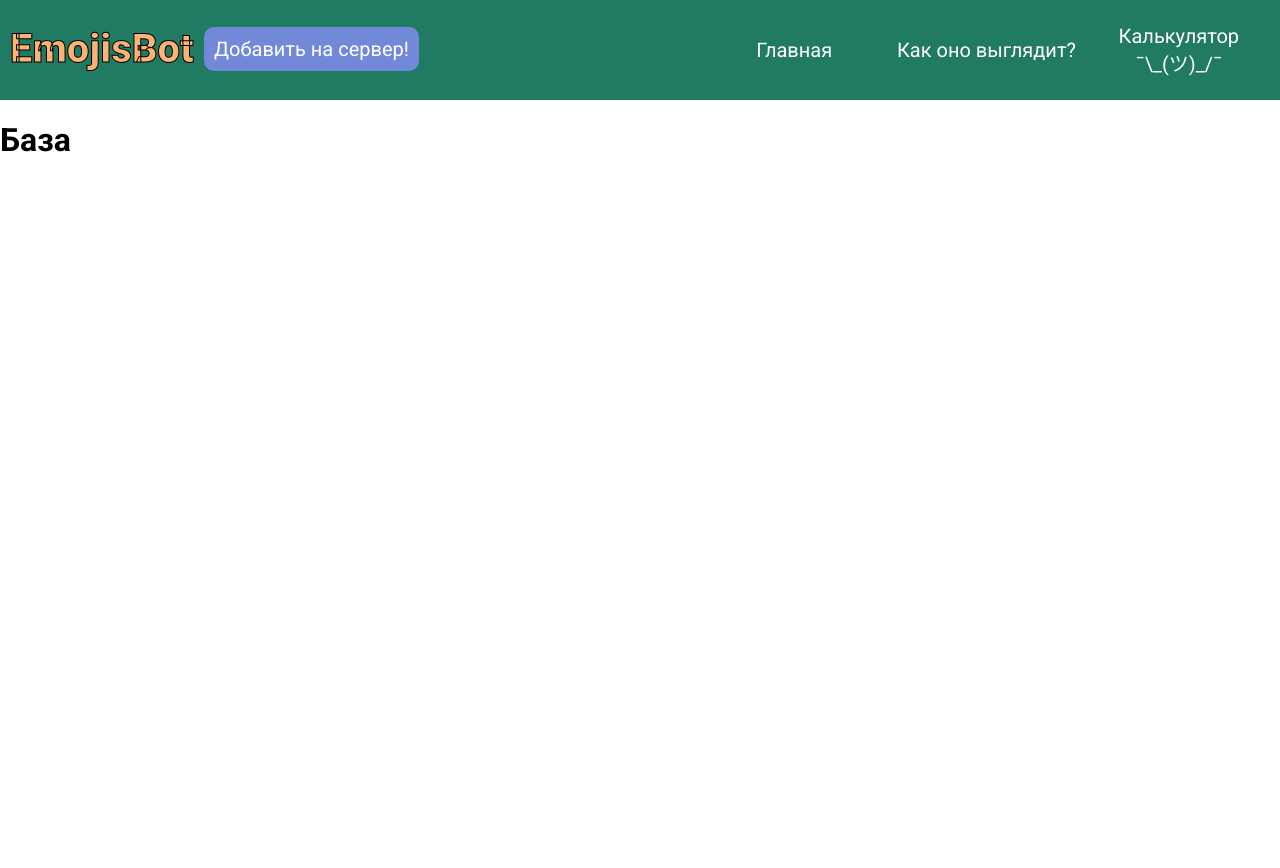
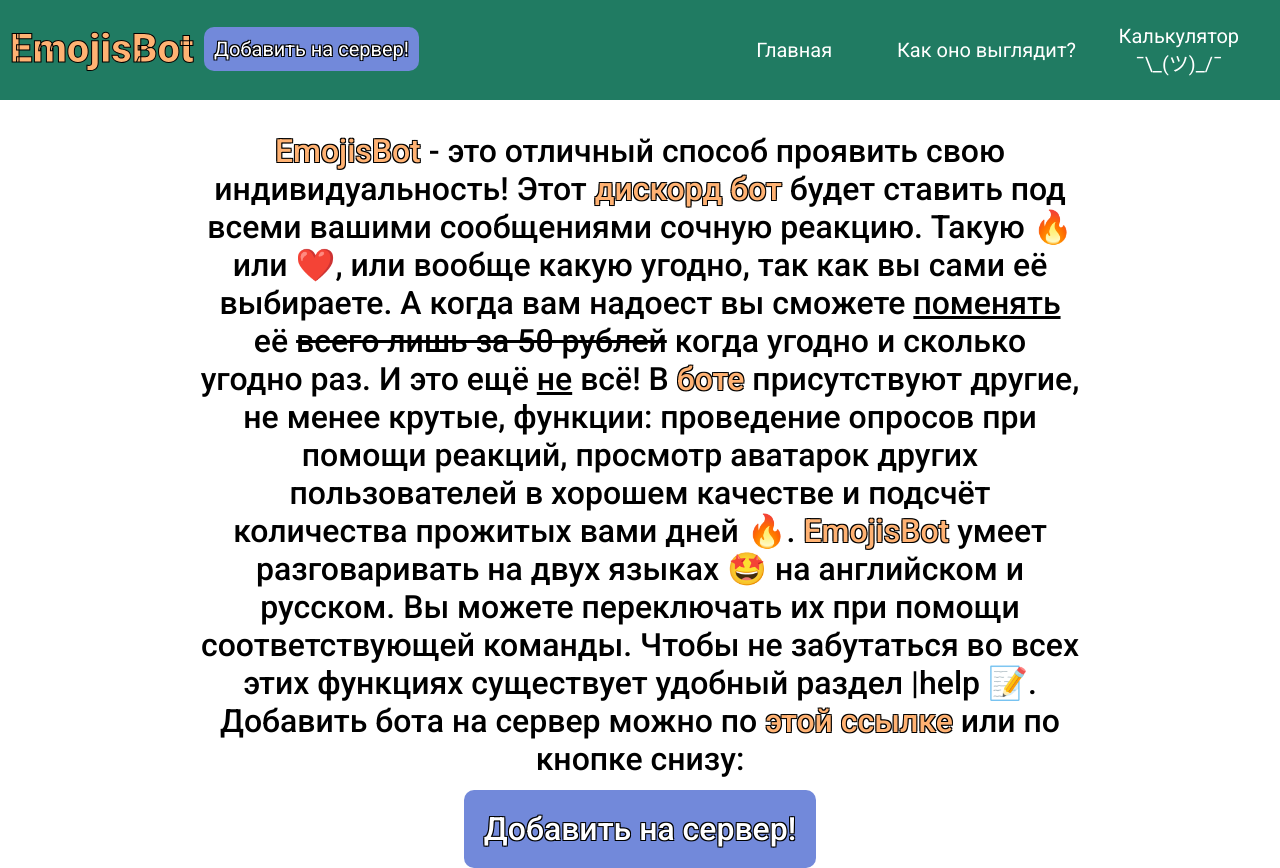
Before and after one commit to DEsimas/emojis-bot-web, a React app: page /home in a window 1280 px wide. Before the commit the page ends 800 px from the top, so only its background shows below. Built offline with nearby package versions, Linux system fonts and the light colour scheme.

Commit message:
home page

```diff
--- a/src/components/header/PcHeader.scss
+++ b/src/components/header/PcHeader.scss
@@ -50,6 +50,7 @@
           text-decoration: none;
           border-radius: 10px;
           transition: background-color 0.5s;
+          text-shadow: -1px -1px 0 #000, 1px -1px 0 #000, -1px 1px 0 #000, 1px 1px 0 #000;
 
           &:hover {
             background-color: $discord-dark-color;
--- a/src/index.jsx
+++ b/src/index.jsx
@@ -2,6 +2,7 @@
 import { createRoot } from 'react-dom/client';
 import { BrowserRouter as Router, Routes, Route, Navigate } from 'react-router-dom';
 
+import Home from './pages/home/Home.jsx';
 import Images from './pages/images/images.jsx';
 import Header from './components/header/Header.jsx';
 
@@ -14,7 +15,7 @@
     <Router>
       <Header />
       <Routes>
-        <Route path='/home' element={<h1>База</h1>} />
+        <Route path='/home' element={<Home />} />
         <Route path='/images' element={<Images />} />
         <Route path='/calculator' element={<h1>Кулятор</h1>} />
         <Route
--- /dev/null
+++ b/src/pages/home/Home.jsx
@@ -0,0 +1,39 @@
+import React from 'react';
+
+import './Home.scss';
+
+export default function Home() {
+  return (
+    <main className='home'>
+      <p className='home-text'>
+        <a
+          target="_blank"
+          rel="noopener noreferrer"
+          href='https://discord.com/api/oauth2/authorize?client_id=883020186339397693&permissions=26933136456768&scope=bot'>EmojisBot
+        </a> - это отличный способ проявить свою индивидуальность! Этот <a
+          target="_blank"
+          rel="noopener noreferrer"
+          href='https://discord.com/api/oauth2/authorize?client_id=883020186339397693&permissions=26933136456768&scope=bot'>дискорд бот
+        </a> будет ставить под всеми вашими сообщениями сочную реакцию. Такую 🔥 или ❤️, или вообще какую угодно, так как вы сами её выбираете. А когда вам надоест вы сможете <u>поменять</u> её <del>всего лишь за 50 рублей</del> когда угодно и сколько угодно раз. И это ещё <u>не</u> всё! В <a
+          target="_blank"
+          rel="noopener noreferrer"
+          href='https://discord.com/api/oauth2/authorize?client_id=883020186339397693&permissions=26933136456768&scope=bot'>боте
+        </a> присутствуют другие, не менее крутые, функции: проведение опросов при помощи реакций, просмотр аватарок других пользователей в хорошем качестве и подсчёт количества прожитых вами дней 🔥. <a
+          target="_blank"
+          rel="noopener noreferrer"
+          href='https://discord.com/api/oauth2/authorize?client_id=883020186339397693&permissions=26933136456768&scope=bot'>EmojisBot
+        </a> умеет разговаривать на двух языках 🤩 на английском и русском. Вы можете переключать их при помощи соответствующей команды. Чтобы не забутаться во всех этих функциях существует удобный раздел |help 📝. Добавить бота на сервер можно по <a
+          target="_blank"
+          rel="noopener noreferrer"
+          href='https://discord.com/api/oauth2/authorize?client_id=883020186339397693&permissions=26933136456768&scope=bot'>этой ссылке
+        </a> или по кнопке снизу:
+      </p>
+      <a
+        target="_blank"
+        rel="noopener noreferrer"
+        href='https://discord.com/api/oauth2/authorize?client_id=883020186339397693&permissions=26933136456768&scope=bot'
+        className='home-link'
+      >Добавить на сервер!</a>
+    </main>
+  )
+}
--- /dev/null
+++ b/src/pages/home/Home.scss
@@ -0,0 +1,40 @@
+@import './../../variables.scss';
+
+.home {
+  margin: 20px 200px;
+  text-align: center;
+  font-size: 32px;
+  font-weight: 500;
+
+  a {
+    text-shadow: -1px -1px 0 #000, 1px -1px 0 #000, -1px 1px 0 #000, 1px 1px 0 #000;
+    color: $accent-text-color;
+    text-decoration: none;
+    transition: color 250ms;
+
+    &:hover {
+      color: $accent-text-hover-color;
+    }
+  }
+
+  &-link {
+    padding: 20px;
+    background-color: $discord-color;
+    color: white !important;
+    text-decoration: none;
+    border-radius: 10px;
+    transition: background-color 0.5s;
+
+    &:hover {
+      background-color: $discord-dark-color;
+    }
+  }
+}
+
+@media (max-width: 950px) {
+  .home {
+    margin: 20px 5px;
+    font-size: 24px;
+    font-weight: 400;
+  }
+}
--- a/src/variables.scss
+++ b/src/variables.scss
@@ -1,5 +1,6 @@
 $secondary-color: #207B62;
 $accent-text-color: #FFB273;
+$accent-text-hover-color: #f48a33;
 $discord-color: #7289da;
 $discord-dark-color: #6579c1;
 $dark-white: rgb(165, 165, 165);
```
